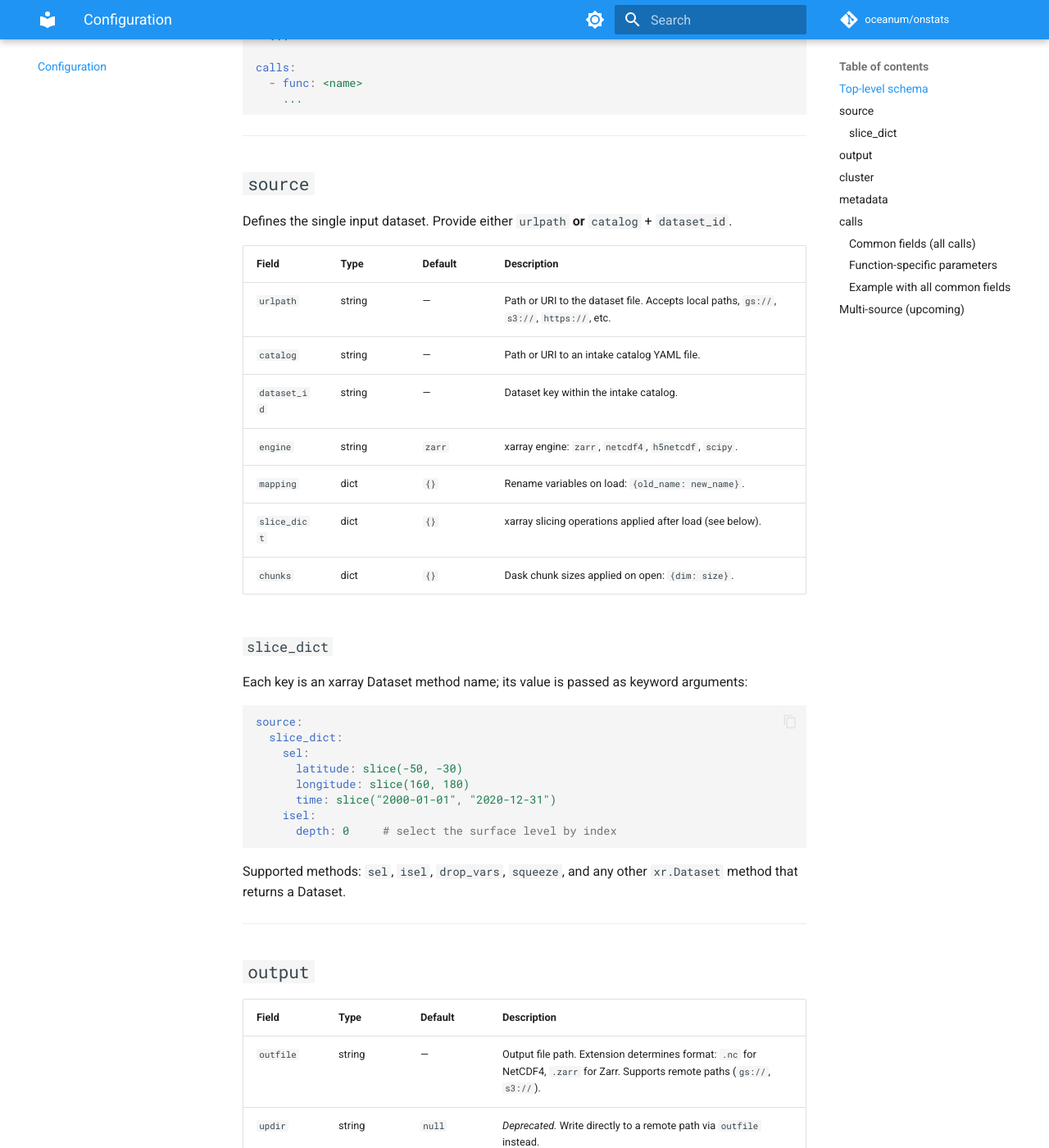
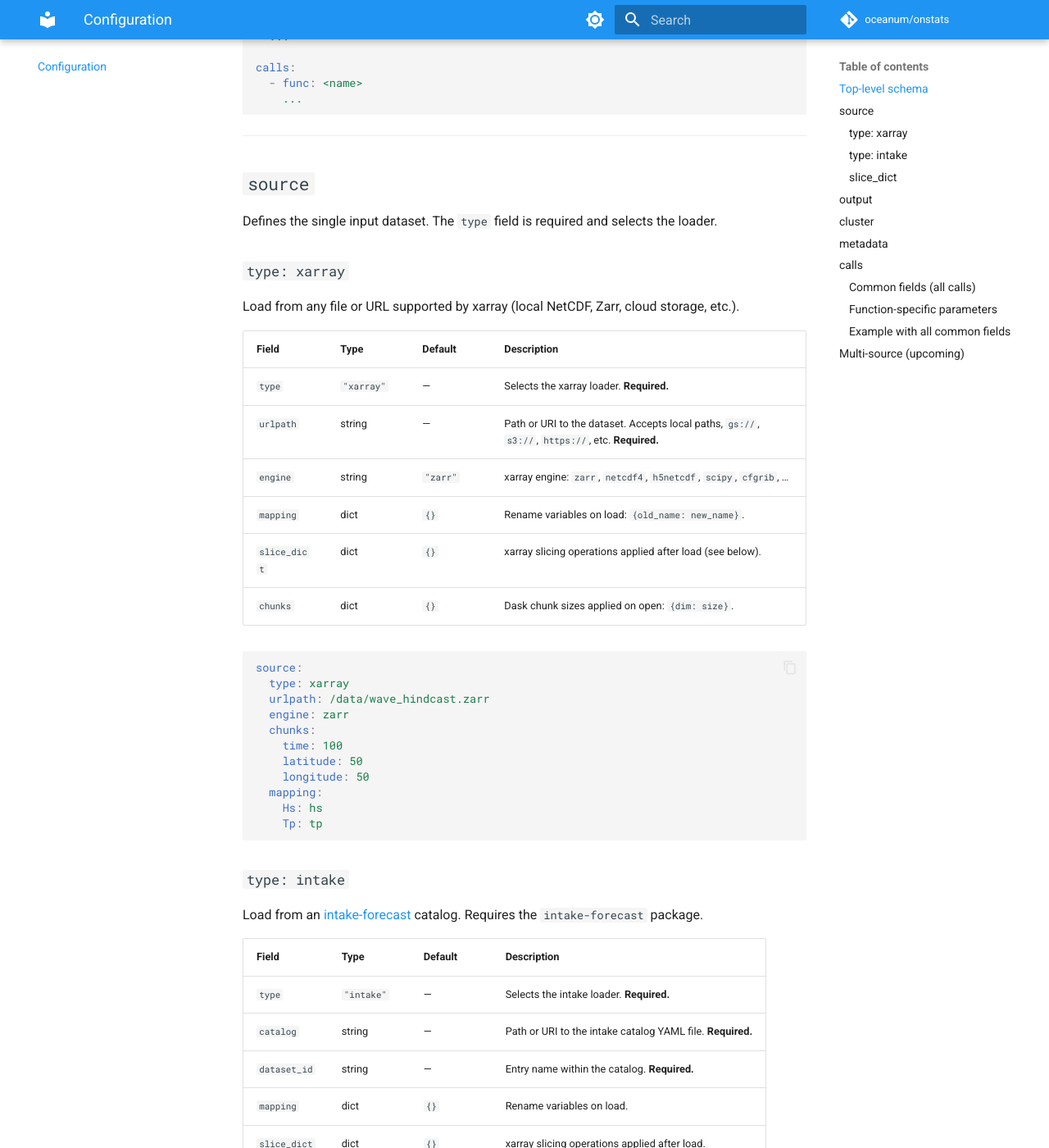
Before and after one commit to oceanum/gridstats, an MkDocs documentation site: the page built from docs/configuration.md, in a window 1280 px wide and 1400 px high, scrolled down 612 px. Shown: the whole window at 82% size. Built offline with MkDocs 1.6.1 and Material for MkDocs 9.7.7, drawn with Linux system fonts in a browser that asks for light colours; comment, search, counter and statistics services are not loaded; some of the changed text lies outside the part shown.

Commit message:
Replace SourceConfig with discriminated union on type field
- Add XarraySourceConfig and IntakeSourceConfig, each with only the
  fields relevant to their loader; shared fields in _BaseSourceConfig
- SourceConfig becomes an Annotated union discriminated on 'type'
- _select_loader() simplifies to get_loader(config.type)
- Loader classes updated to accept their concrete config type
- All tests and YAML examples updated to include type: xarray/intake
- Docs updated throughout (configuration.md, loaders.md, getting-started,
  index, plugins)

Co-Authored-By: Claude Sonnet 4.6 <noreply@anthropic.com>

````diff
--- a/docs/configuration.md
+++ b/docs/configuration.md
@@ -30,17 +30,56 @@ calls:
 
 ## `source`
 
-Defines the single input dataset. Provide either `urlpath` **or** `catalog` + `dataset_id`.
+Defines the single input dataset. The `type` field is required and selects the loader.
+
+### `type: xarray`
+
+Load from any file or URL supported by xarray (local NetCDF, Zarr, cloud storage, etc.).
 
 | Field | Type | Default | Description |
 |---|---|---|---|
-| `urlpath` | string | — | Path or URI to the dataset file. Accepts local paths, `gs://`, `s3://`, `https://`, etc. |
-| `catalog` | string | — | Path or URI to an intake catalog YAML file. |
-| `dataset_id` | string | — | Dataset key within the intake catalog. |
-| `engine` | string | `zarr` | xarray engine: `zarr`, `netcdf4`, `h5netcdf`, `scipy`. |
+| `type` | `"xarray"` | — | Selects the xarray loader. **Required.** |
+| `urlpath` | string | — | Path or URI to the dataset. Accepts local paths, `gs://`, `s3://`, `https://`, etc. **Required.** |
+| `engine` | string | `"zarr"` | xarray engine: `zarr`, `netcdf4`, `h5netcdf`, `scipy`, `cfgrib`, … |
 | `mapping` | dict | `{}` | Rename variables on load: `{old_name: new_name}`. |
 | `slice_dict` | dict | `{}` | xarray slicing operations applied after load (see below). |
 | `chunks` | dict | `{}` | Dask chunk sizes applied on open: `{dim: size}`. |
+
+```yaml
+source:
+  type: xarray
+  urlpath: /data/wave_hindcast.zarr
+  engine: zarr
+  chunks:
+    time: 100
+    latitude: 50
+    longitude: 50
+  mapping:
+    Hs: hs
+    Tp: tp
+```
+
+### `type: intake`
+
+Load from an [intake-forecast](https://github.com/oceanum/intake-forecast) catalog. Requires the `intake-forecast` package.
+
+| Field | Type | Default | Description |
+|---|---|---|---|
+| `type` | `"intake"` | — | Selects the intake loader. **Required.** |
+| `catalog` | string | — | Path or URI to the intake catalog YAML file. **Required.** |
+| `dataset_id` | string | — | Entry name within the catalog. **Required.** |
+| `mapping` | dict | `{}` | Rename variables on load. |
+| `slice_dict` | dict | `{}` | xarray slicing operations applied after load. |
+| `chunks` | dict | `{}` | Dask chunk sizes. |
+
+```yaml
+source:
+  type: intake
+  catalog: /catalogs/oceanum.yaml
+  dataset_id: wave_global_era5
+  chunks:
+    time: 50
+```
 
 ### `slice_dict`
 
@@ -156,8 +195,10 @@ The `sources` field is a placeholder for a future feature. When implemented, eac
 # Not yet implemented — schema is validated but will raise NotImplementedError at runtime
 sources:
   waves:
+    type: xarray
     urlpath: gs://bucket/waves.zarr
   wind:
+    type: xarray
     urlpath: gs://bucket/wind.zarr
 
 output:
````
Also changed, not shown: docs/getting-started.md (+3 -0 lines), docs/index.md (+1 -0 lines), docs/loaders.md (+10 -19 lines), 8 other files.
